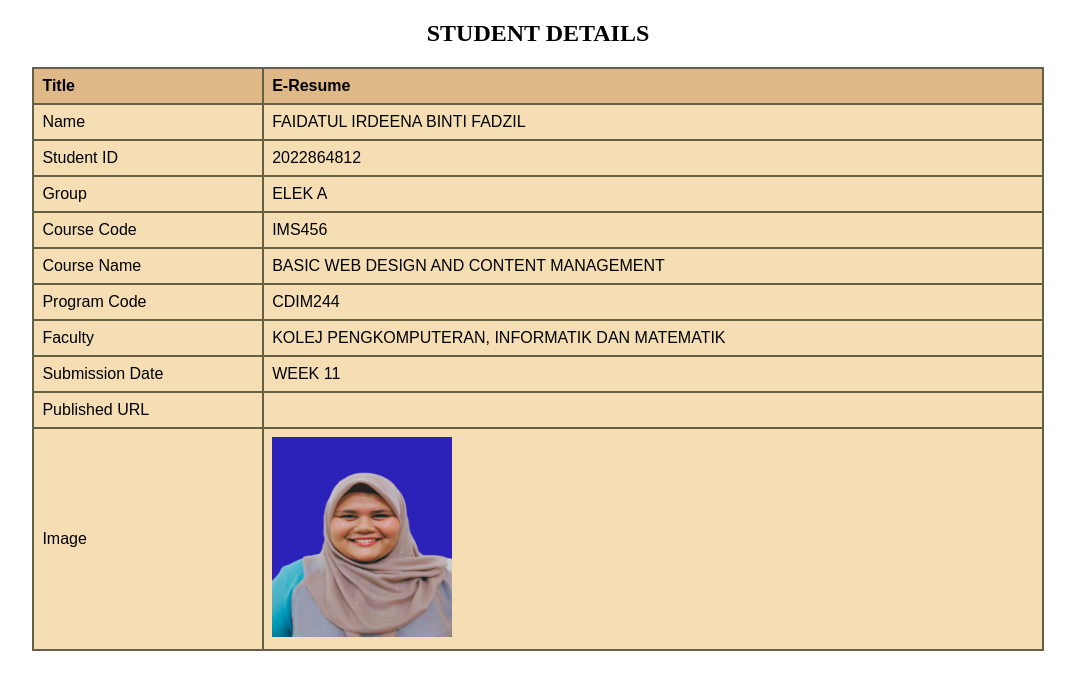
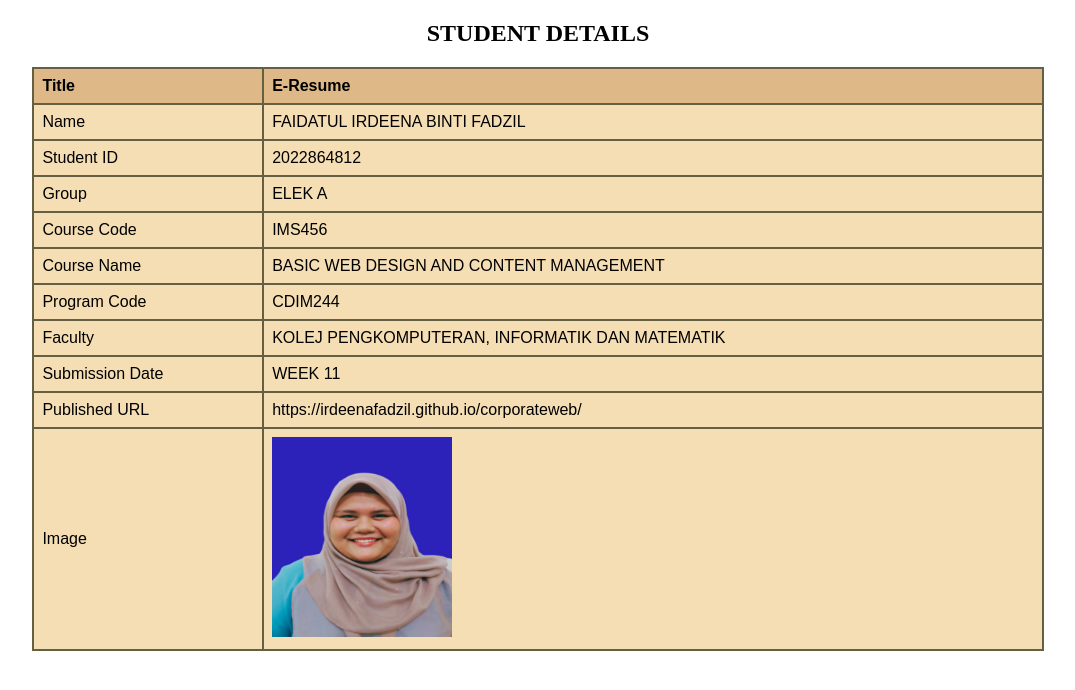
Before and after one commit to irdeenafadzil/corporateweb, a plain HTML site: page student.html in a window 1280 px wide. Shown: the whole page, without its empty margins (102-1177 px from the left). Drawn offline with Linux system fonts and the light colour scheme.

Commit message:
Update student.html

```diff
--- a/student.html
+++ b/student.html
@@ -79,7 +79,7 @@
     </tr>
     <tr>
         <td>Published URL</td>
-        <td></td>
+        <td>https://irdeenafadzil.github.io/corporateweb/</td>
 
       </tr>
       <tr>
```
